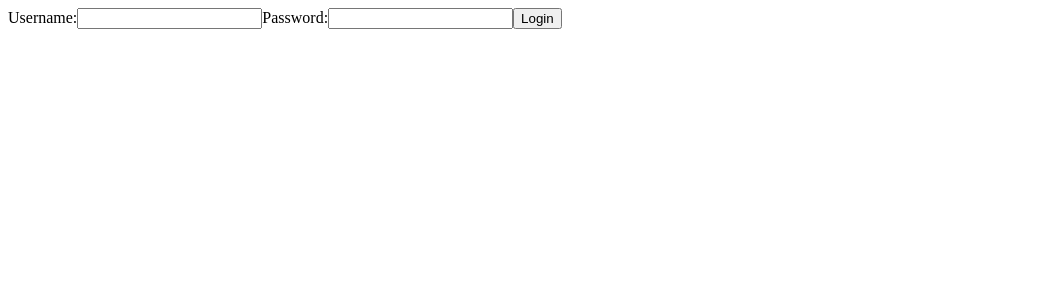
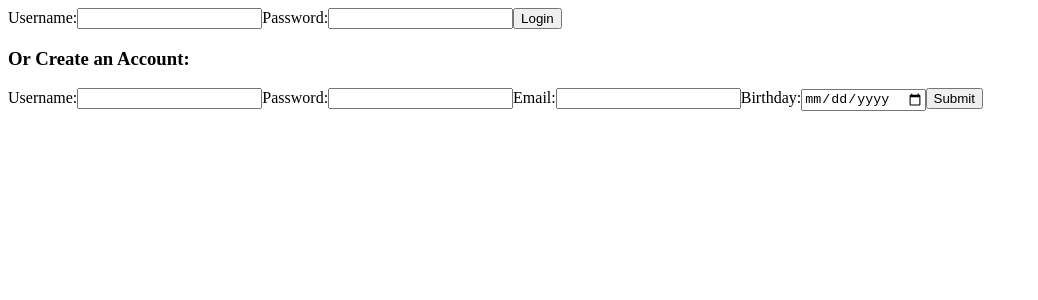
Before and after one commit to tomkdev17/Harmonix-client, a React (Vite) app: page /signup in a window 1280 px wide. Shown: the top 300 px of the page, without its empty margins (0-1038 px from the left). Built offline with nearby package versions, Linux system fonts and the light colour scheme.

Commit message:
updated login-view, created signup-view
Login goes through but doesn't load songs, signup refreshes but doesn't update database.

```diff
--- a/src/components/login-view/login-view.jsx
+++ b/src/components/login-view/login-view.jsx
@@ -10,14 +10,14 @@
         event.preventDefault();
 
         const data = {
-            access: username,
-            secret: password
+            Username: username,
+            Password: password
         };
 
         fetch("https://harmonix-daebd0a88259.herokuapp.com/login", {
             method: "POST",
             headers: {
-                "Content-Type":"aplication/json"
+                "Content-Type":"application/json"
             },
             body: JSON.stringify(data)
         })
@@ -25,6 +25,8 @@
             .then((data) => {
                 console.log("Login Response: ", data);
                 if(data.user){
+                    localStorage.setItem("user", JSON.stringify(data.user));
+                    localStorage.setItem("token", data.token);
                     onLoggedIn(data.user, data.token);
                 }else {
                     alert("Login Failed: no such user");
--- a/src/components/main-view/main-view.jsx
+++ b/src/components/main-view/main-view.jsx
@@ -1,14 +1,17 @@
 import {useState, useEffect} from "react";
 import { SongCard } from "../song-card/song-card";
 import { SongView } from "../song-view/song-view";
-import { LoginView } from '../login-view/login-view';
+import { LoginView } from "../login-view/login-view";
+import { SignupView } from "../signup-view/signup-view";
 
 export const MainView = () => {
 
     const [songs, setSongs] = useState([]);
     const [selectedSong, setSelectedSong] = useState(null);
-    const [user, setUser] = useState(null);
-    const [token, setToken] = useState(null);
+    const storedUser = JSON.parse(localStorage.getItem("user"));
+    const storedToken = localStorage.getItem("token");
+    const [user, setUser] = useState(storedUser? storedUser: null);
+    const [token, setToken] = useState(storedToken? storedToken: null);
 
     useEffect(() => {
 
@@ -46,12 +49,16 @@
 
     if(!user) {
         return(
+            <div>
                 <LoginView
                     onLoggedIn={(user, token) => {
                         setUser(user);
                         setToken(token);
                     }}
                 />
+                <h3>Or Create an Account: </h3>
+                <SignupView/>
+            </div>
         );
     }
 
@@ -67,8 +74,9 @@
     if(songs.length === 0) {
         return <div>The list is empty!</div>;
     }
+
     return(
-        <div>
+        <>
             {songs.map((song) => (
                 <SongCard
                     key = {song.id}
@@ -78,6 +86,7 @@
                     }}
                 />
             ))}
-        </div>
+            <button onClick={() => { setUser(null); setToken(null); localStorage.clear(); }}>Logout</button>
+        </>
     );
 };
--- /dev/null
+++ b/src/components/signup-view/signup-view.jsx
@@ -0,0 +1,74 @@
+import { useState } from "react";
+
+export const SignupView = () => {
+
+    const [username, setUsername] = useState('');
+    const [password, setPassword] = useState('');
+    const [email, setEmail] = useState('');
+    const [birthday, setBirthday] = useState('');
+
+    const handleSubmit = (event) => {
+        const data = {
+            Username: username,
+            Password: password,
+            Email: email,
+            Birthday: birthday
+        };
+        fetch("https://harmonix-daebd0a88259.herokuapp.com/users", {
+            method: "POST",
+            body: JSON.stringify(data),
+            headers: {
+                "Content-type": "json/application"
+            }
+        }).then((response) => {
+            if(response.ok) {
+                alert("Signup Successful!");
+                window.location.reload();
+            } else {
+                alert("Signup Failed :(");
+            }
+        });
+    };
+
+    return(
+        <form onSubmit={handleSubmit} >
+            <label>
+                Username:
+                    <input
+                        type="text"
+                        value={username}
+                        onChange={(e) => setUsername(e.target.value)}
+                        required
+                    />
+            </label>
+            <label>
+                Password:
+                    <input
+                        type="password"
+                        value={password}
+                        onChange={(e) => setPassword(e.target.value)}
+                        required
+                    />
+            </label>
+            <label>
+                Email:
+                    <input
+                        type="email"
+                        value={email}
+                        onChange={(e) => setEmail(e.target.value)}
+                        required
+                    />
+            </label>
+            <label>
+                Birthday:
+                    <input
+                        type="date"
+                        value={birthday}
+                        onChange={(e) => setBirthday(e.target.value)}
+                        required
+                    />
+            </label>
+            <button type="submit">Submit</button>
+        </form>
+    );
+};
```
Also changed, not shown: 2 other files (tests, documents, lock files or other folders). Lines whose indentation alone changed are shown as unchanged.
